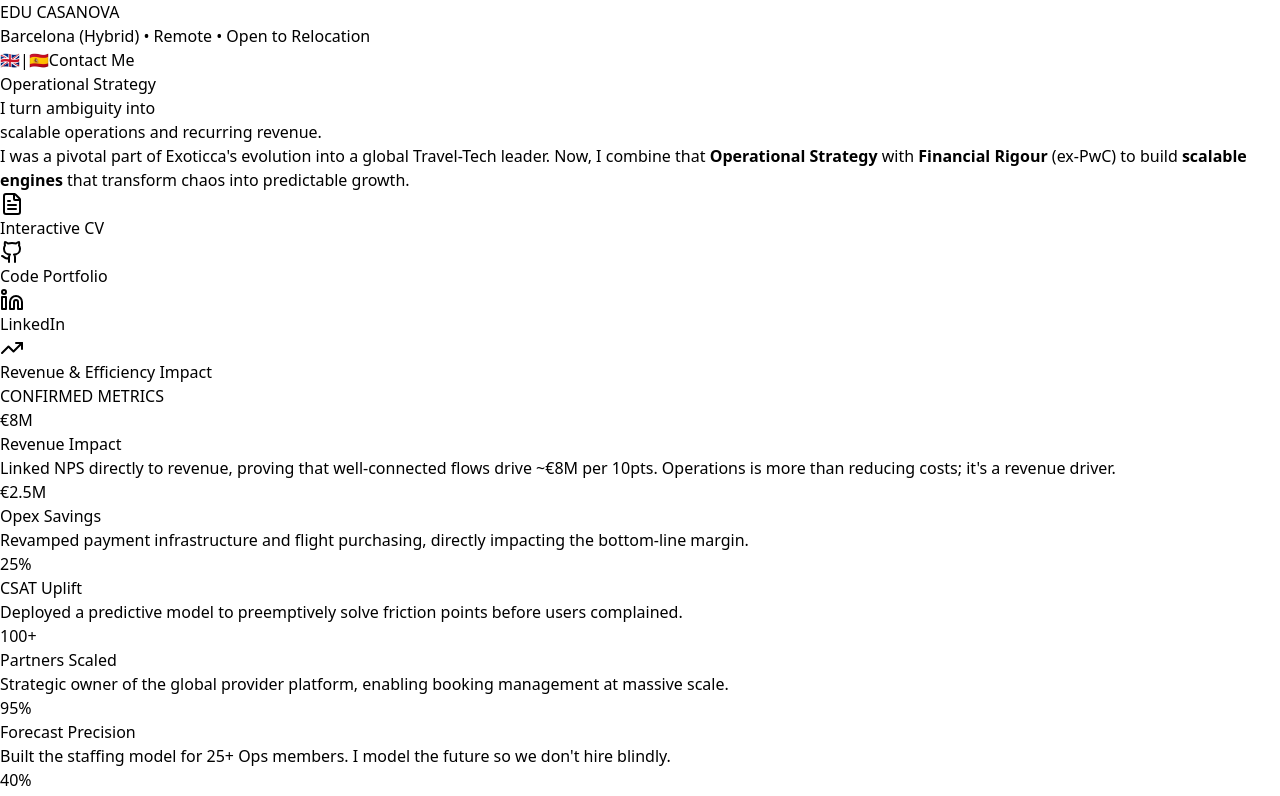
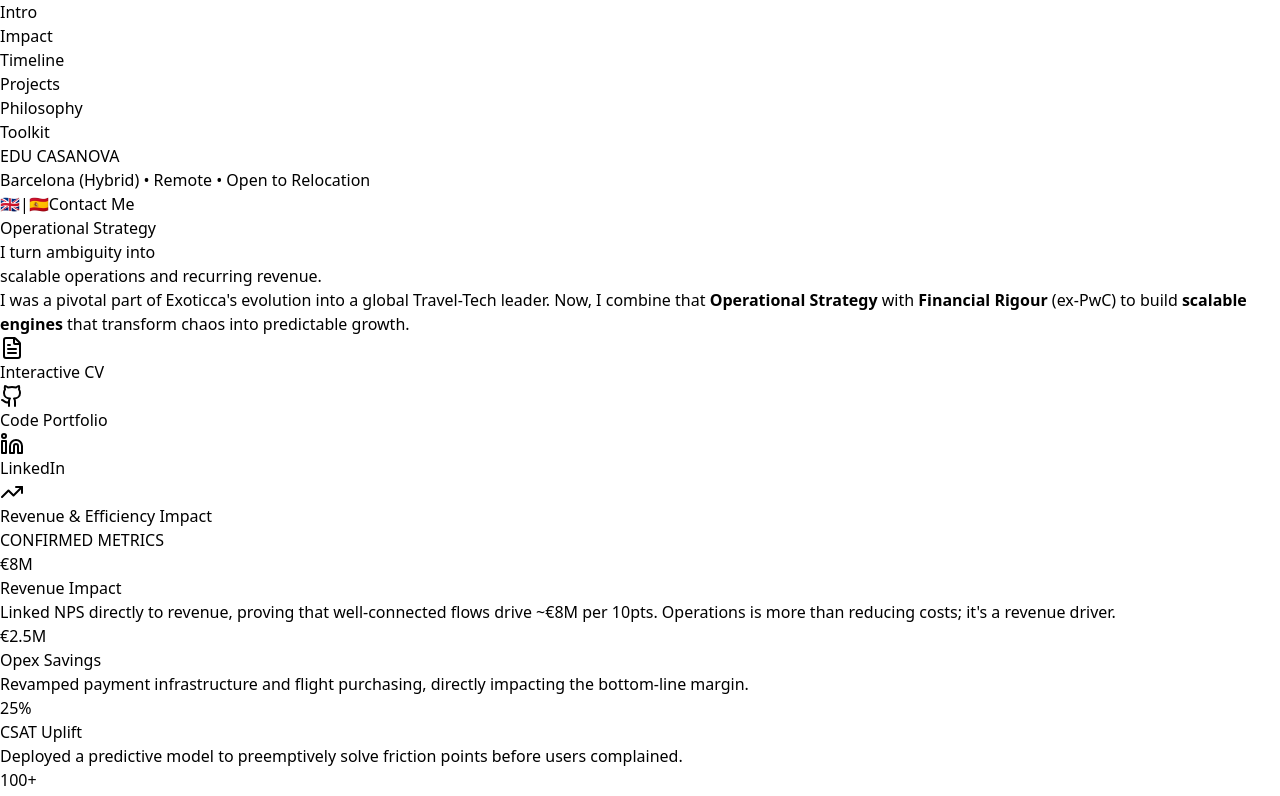
Before and after one commit to casanovaedu/portfolio, a React (Vite) app: page / in a window 1280 px wide. Shown: the top 796 px of the page. Built offline with nearby package versions, Linux system fonts and the light colour scheme.

Commit message:
Added index

```diff
--- a/src/App.jsx
+++ b/src/App.jsx
@@ -29,7 +29,9 @@ import {
   Calendar,
   Plane,
   FileText,
-  ArrowUp
+  ArrowUp,
+  Menu, // Imported for potential mobile menu use
+  Hash
 } from 'lucide-react';
 
 // --- TRANSLATIONS CONFIGURATION ---
@@ -251,7 +253,7 @@ const translations = {
     cvRole2: "Operations Analyst - Business Excellence",
     cvCompany2: "Exoticca • Travel Tech Scale-up",
     cvDate2: "May 2022 - Ene 2025",
-    cvDesc2: "Lancé el mercado LATAM desde cero. Transformé la gestión de partners manual en el ecosistema digital 'Global Providers Platform'. Optimicé la compra de vuelos (~900k€ ahorro) y unifiqué Producto con Finanzas.",
+    cvDesc2: "El motor del escalado. Transformé la gestión manual de proveedores en la 'Plataforma Global' digital. Entregué +20 proyectos clave uniendo Producto y Finanzas, incluyendo la optimización de compras de vuelos (~900k€ impacto).",
 
     cvRole3: "Senior Audit Associate",
     cvCompany3: "PwC (PricewaterhouseCoopers)",
@@ -268,10 +270,10 @@ const translations = {
     cvDate5: "2014 - 2018",
     cvDesc5: "Enfoque en Macroeconomía y Dirección Estratégica. Graduado con honores en proyectos de Análisis de Datos.",
 
-    cvRole6: "Data Scientist Professional Certificate",
+    cvRole6: "Certificado Profesional Analista de Datos",
     cvCompany6: "IBM",
     cvDate6: "Mid 2025",
-    cvDesc6: "Profundización en Ciencia de Datos, Python, SQL y Visualización. Refuerzo de capacidades técnicas para impulsar decisiones operativas basadas en datos."
+    cvDesc6: "Profundización en Análisis de Datos, Python, SQL y Visualización. Refuerzo de capacidades técnicas para impulsar decisiones operativas basadas en datos."
   }
 };
 
@@ -331,6 +333,84 @@ const GlassPanel = ({ children, className = "", onClick, href, target, style })
     </div>
   );
 };
+
+// --- DYNAMIC TABLE OF CONTENTS (FIXED VISIBILITY) ---
+const TableOfContents = () => {
+  const [activeSection, setActiveSection] = useState('hero');
+
+  useEffect(() => {
+    const observer = new IntersectionObserver(
+      (entries) => {
+        entries.forEach((entry) => {
+          if (entry.isIntersecting) {
+            setActiveSection(entry.target.id);
+          }
+        });
+      },
+      {
+        threshold: 0.3, // Lower threshold to catch sections earlier
+        rootMargin: "-10% 0px -50% 0px"
+      }
+    );
+
+    const sections = document.querySelectorAll('section[id]');
+    sections.forEach((section) => observer.observe(section));
+
+    return () => observer.disconnect();
+  }, []);
+
+  const scrollToSection = (id) => {
+    const element = document.getElementById(id);
+    if (element) {
+      window.scrollTo({
+        top: element.offsetTop - 100,
+        behavior: 'smooth'
+      });
+    }
+  };
+
+  const navItems = [
+    { id: 'hero', label: 'Intro' },
+    { id: 'impact', label: 'Impact' },
+    { id: 'trajectory', label: 'Timeline' },
+    { id: 'projects', label: 'Projects' },
+    { id: 'philosophy', label: 'Philosophy' },
+    { id: 'toolkit', label: 'Toolkit' }
+  ];
+
+  return (
+    // Changed hidden xl:flex to lg:flex to show on smaller desktops
+    <div className="fixed left-6 top-1/2 -translate-y-1/2 hidden lg:flex flex-col gap-4 z-50 p-4 rounded-2xl bg-white/30 backdrop-blur-md border border-white/40 shadow-sm">
+      {navItems.map((item) => (
+        <div
+          key={item.id}
+          onClick={() => scrollToSection(item.id)}
+          className="group flex items-center gap-3 cursor-pointer relative"
+        >
+          {/* Label (Always visible on hover or active) */}
+          <span className={`
+            absolute left-6 whitespace-nowrap text-[10px] font-bold uppercase tracking-widest transition-all duration-300 bg-white/80 px-2 py-1 rounded-md backdrop-blur-sm shadow-sm
+            ${activeSection === item.id
+              ? 'opacity-100 translate-x-0 text-zinc-900'
+              : 'opacity-0 -translate-x-2 group-hover:opacity-100 group-hover:translate-x-0 text-zinc-500'}
+          `}>
+            {item.label}
+          </span>
+
+          {/* Dot Indicator */}
+          <div className={`
+            w-3 h-3 rounded-full transition-all duration-300 border border-white/50 shadow-sm
+            ${activeSection === item.id
+              ? 'bg-zinc-900 scale-110'
+              : 'bg-zinc-300 group-hover:bg-zinc-400'}
+          `}></div>
+        </div>
+      ))}
+    </div>
+  );
+};
+
+// ... other components ...
 
 const MetricCard = ({ value, label, desc }) => (
   <div className="group relative p-6 rounded-2xl bg-white/50 border border-white/60 shadow-sm transition-all duration-300 hover:-translate-y-1 hover:bg-white/85 hover:shadow-lg hover:border-white/90 overflow-hidden h-full">
@@ -513,7 +593,7 @@ const TimelineDetailCard = ({ item }) => (
 
 // --- MAIN APP COMPONENT ---
 
-export default function App() {
+const App = () => {
   const [lang, setLang] = useState('en');
   const [isModalOpen, setIsModalOpen] = useState(false);
   const [scrollY, setScrollY] = useState(0);
@@ -685,6 +765,9 @@ export default function App() {
         style={{ width: `${scrollProgress * 100}%` }}
       />
 
+      {/* Table of Contents - Sidebar */}
+      <TableOfContents />
+
       {/* Global Background Parallax Blobs */}
       <div className="fixed inset-0 -z-10 overflow-hidden bg-zinc-50/50">
         <div
@@ -741,6 +824,7 @@ export default function App() {
       <main className="max-w-5xl mx-auto px-6 py-12 relative z-0">
 
         {/* Hero Section */}
+        <section id="hero">
           <RevealOnScroll className="max-w-4xl mx-auto text-center mb-24 mt-12">
             <div className="inline-flex items-center gap-2 px-3 py-1 mb-8 text-[10px] font-bold tracking-[0.2em] text-zinc-500 uppercase bg-white/50 rounded-full border border-zinc-200 backdrop-blur-md shadow-sm">
               <span className="w-1.5 h-1.5 rounded-full bg-emerald-500 animate-pulse"></span>
@@ -790,8 +874,10 @@ export default function App() {
               </GlassPanel>
             </div>
           </RevealOnScroll>
+        </section>
 
         {/* ROI Dashboard */}
+        <section id="impact">
           <div className="mb-24">
             <RevealOnScroll>
               <div className="flex justify-between items-end mb-8 border-b border-zinc-200 pb-4">
@@ -812,8 +898,10 @@ export default function App() {
               <RevealOnScroll delay={600}><MetricCard value="40%" label={t.m6Title} desc={t.m6Desc} /></RevealOnScroll>
             </div>
           </div>
+        </section>
 
         {/* NEW: VISUAL HORIZONTAL TIMELINE SECTION */}
+        <section id="trajectory">
           <div className="mb-24">
             <RevealOnScroll>
               <div className="flex justify-between items-end mb-8 border-b border-zinc-200 pb-4">
@@ -844,8 +932,10 @@ export default function App() {
               </RevealOnScroll>
             </div>
           </div>
+        </section>
 
         {/* PROJECTS SECTION */}
+        <section id="projects">
           <div className="mb-24">
             <RevealOnScroll>
               <div className="flex justify-between items-end mb-8 border-b border-zinc-200 pb-4">
@@ -909,8 +999,10 @@ export default function App() {
               </RevealOnScroll>
             </div>
           </div>
+        </section>
 
         {/* Ambiguity Section with Parallax Effect */}
+        <section id="philosophy">
           <div ref={ambiguityRef} className="grid md:grid-cols-2 gap-12 mb-24 items-center">
 
             {/* This panel moves slightly (parallax) based on scroll position */}
@@ -988,8 +1080,10 @@ export default function App() {
               </RevealOnScroll>
             </div>
           </div>
+        </section>
 
         {/* Automation Stack */}
+        <section id="toolkit">
           <div className="border-t border-zinc-200 pt-12 mb-24">
             <RevealOnScroll>
               <h3 className="text-center text-xs font-bold text-zinc-400 uppercase tracking-[0.2em] mb-10">
@@ -1024,6 +1118,7 @@ export default function App() {
               </div>
             </RevealOnScroll>
           </div>
+        </section>
 
         {/* Final CTA Section */}
         <RevealOnScroll>
@@ -1123,4 +1218,6 @@ export default function App() {
       `}</style>
     </div>
   );
-}
+};
+
+export default App;
```
Lines whose indentation alone changed are shown as unchanged.
